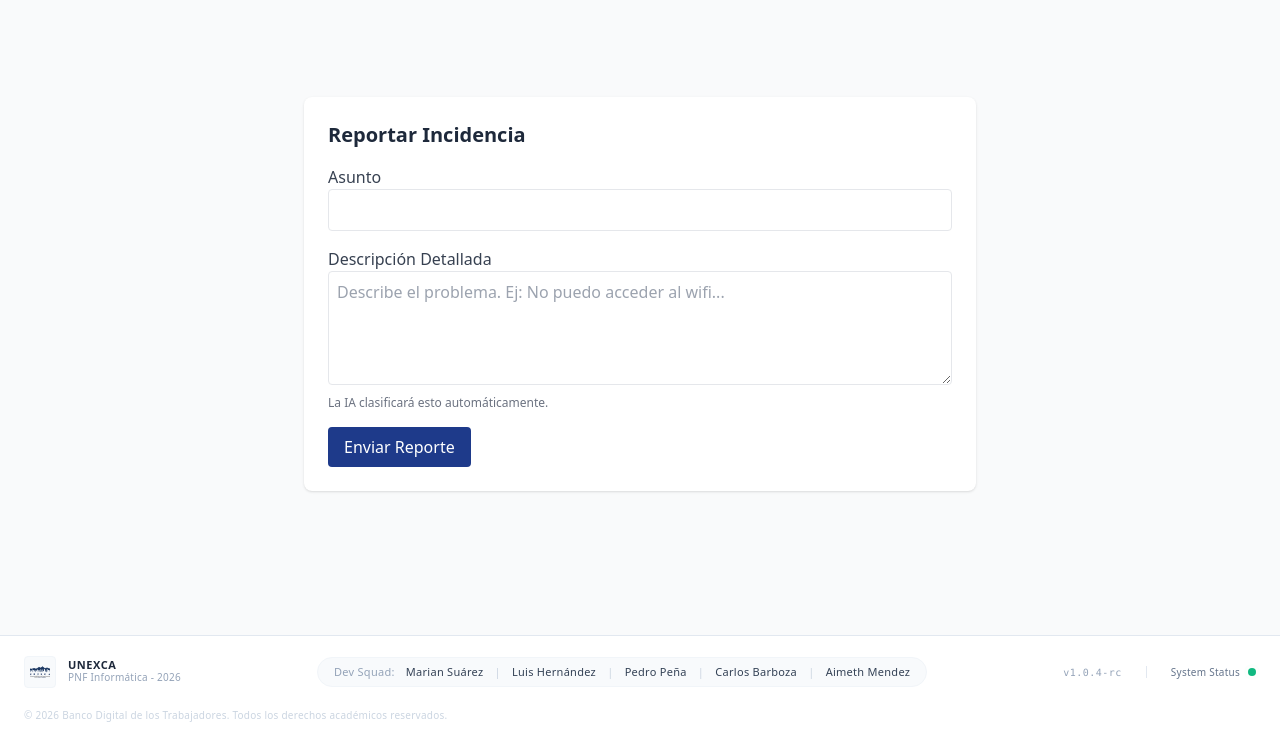
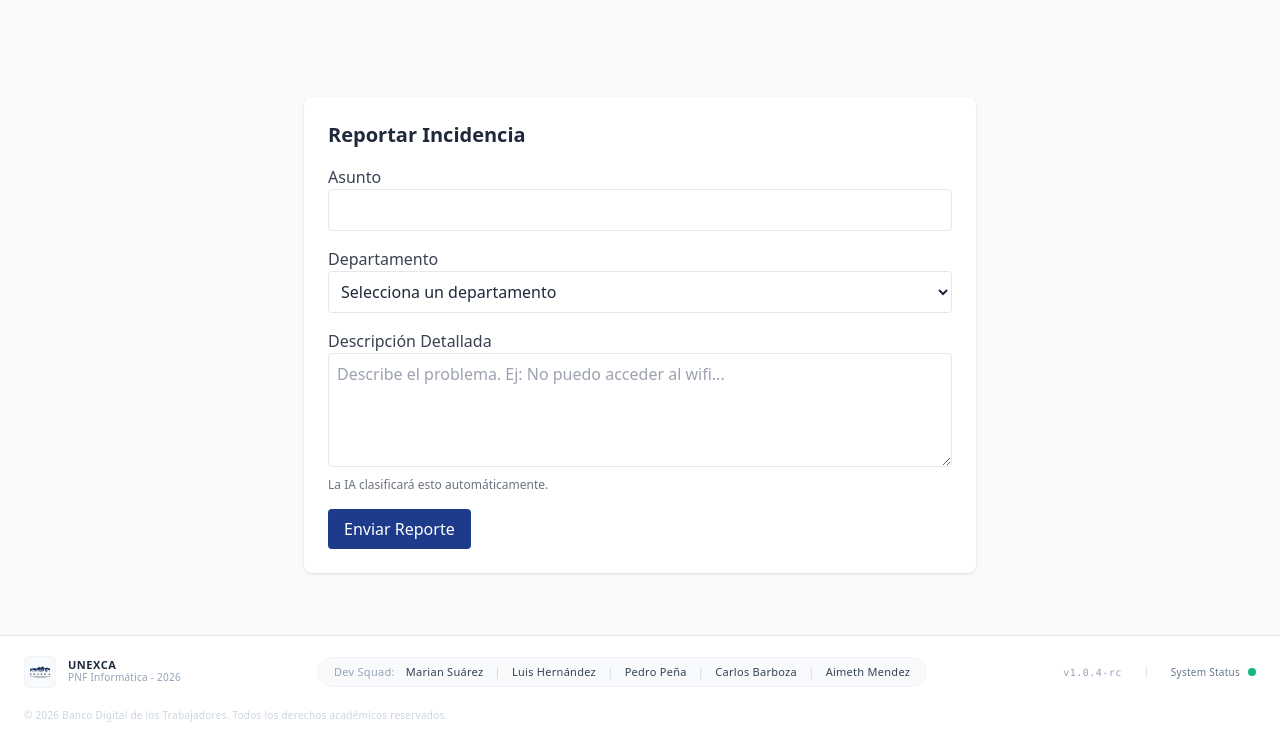
Before and after one commit to Marianvsf/GestionBDT, a PHP site: page /app/Views/dashboard/create.php in a window 1280 px wide. Shown: the part 53-786 px from the top of the page. Run offline with PHP 8.4, Linux system fonts and the light colour scheme; some libraries are stand-ins or nearby versions.

Commit message:
add department

```diff
--- a/app/Views/dashboard/create.php
+++ b/app/Views/dashboard/create.php
@@ -6,6 +6,15 @@
         <div class="mb-4">
             <label class="block text-gray-700">Asunto</label>
             <input type="text" name="title" class="w-full p-2 border rounded" required>
+        </div>
+        <div class="mb-4">
+            <label class="block text-gray-700">Departamento</label>
+            <select name="department" class="w-full p-2 border rounded bg-white" required>
+                <option value="" disabled selected>Selecciona un departamento</option>
+                <?php foreach (($departments ?? []) as $department): ?>
+                    <option value="<?= htmlspecialchars($department) ?>"><?= htmlspecialchars($department) ?></option>
+                <?php endforeach; ?>
+            </select>
         </div>
         <div class="mb-4">
             <label class="block text-gray-700">Descripción Detallada</label>
```
